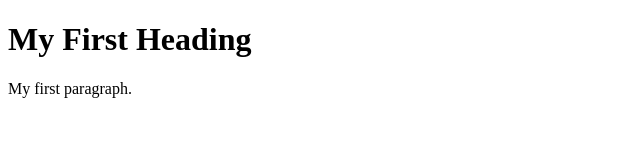
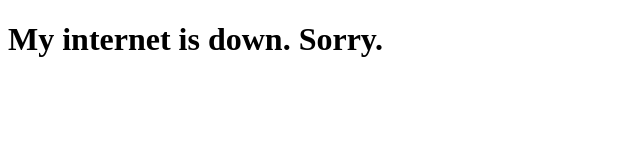
Before and after one commit to chetsovann/chetsovann.github.com, a plain HTML site: page index.html in a window 1280 px wide. Shown: the whole page, without its empty margins (0-640 px from the left). Drawn offline with Linux system fonts and the light colour scheme.

Commit message:
Update index.html

```diff
--- a/index.html
+++ b/index.html
@@ -2,9 +2,7 @@
 <html>
 <body>
 
-<h1>My First Heading</h1>
-
-<p>My first paragraph.</p>
+<h1>My internet is down. Sorry.</h1>
 
 </body>
 </html>
```
